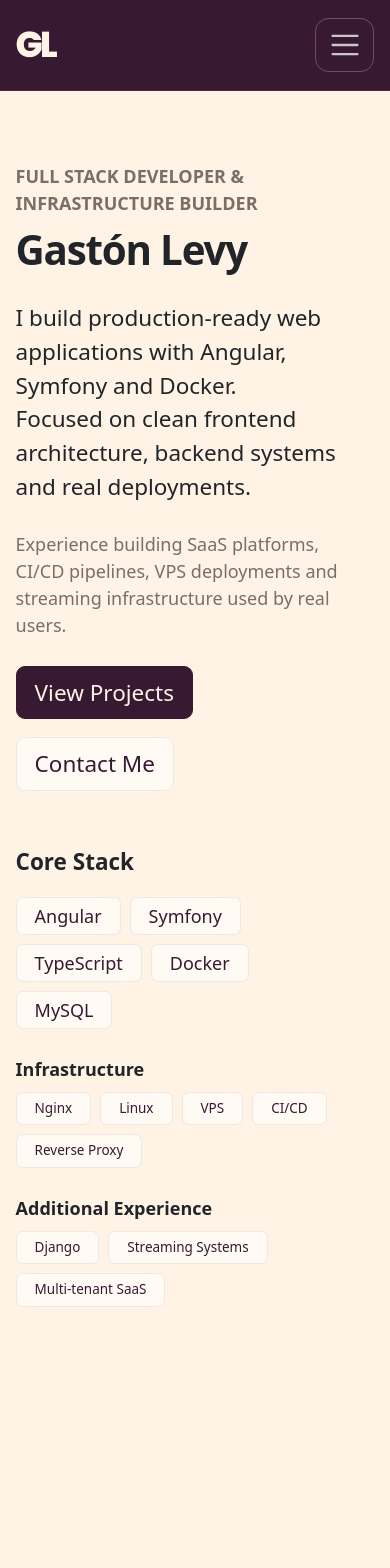
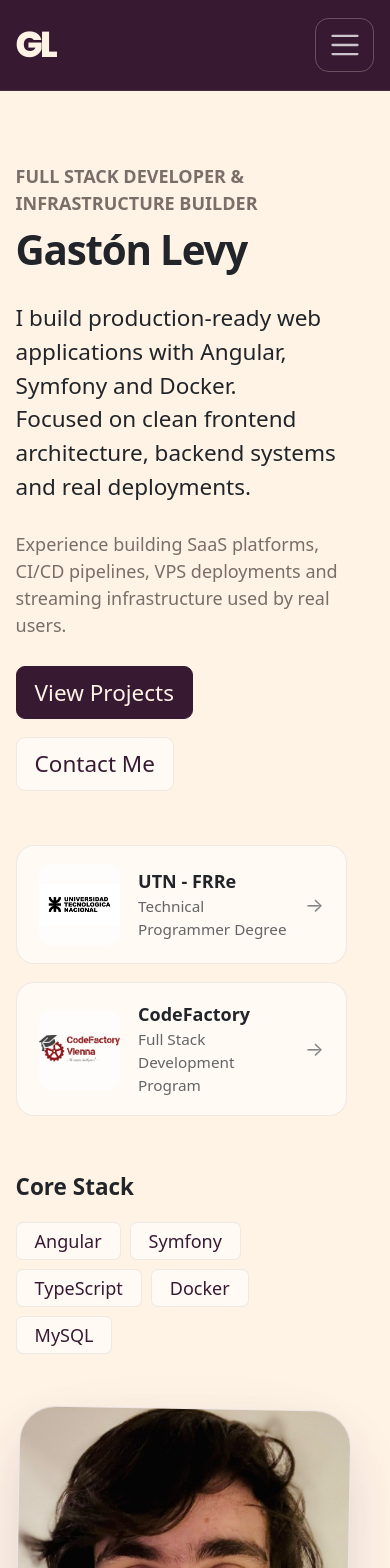
Before and after one commit to GastonLevy/WebFolio, an Angular app in the folder frontend/: page / in a window 390 px wide. Shown: the top 1568 px of the page. Before the commit the page ends 1379 px from the top, so only its background shows below. Built offline with nearby package versions, Linux system fonts and the light colour scheme.

Commit message:
style: add education section with responsive cards and logos in hero component

```diff
--- a/frontend/src/app/sections/hero/hero.html
+++ b/frontend/src/app/sections/hero/hero.html
@@ -1,6 +1,8 @@
 <section class="hero-wrapper">
 
-  <div class="row hero-section align-items-center gy-5">
+  <div class="row hero-section gy-5">
+
+    <!-- LEFT SIDE -->
 
     <div class="col-lg-7">
 
@@ -39,9 +41,105 @@
 
       </div>
 
-      <div class="row gy-4">
+      <!-- EDUCATION -->
 
-        <div class="col-12">
+      <div class="row g-3 mb-5">
+
+        <!-- UTN -->
+
+        <div class="col-12 col-md-6">
+
+          <a
+            href="https://www.frre.utn.edu.ar/"
+            target="_blank"
+            rel="noopener noreferrer"
+            class="education-link"
+          >
+
+            <div class="education-card education-card-horizontal">
+
+              <div class="education-logo-wrapper">
+
+                <img
+                  src="LogoUTN.webp"
+                  alt="UTN FRRe"
+                  class="education-logo"
+                >
+
+              </div>
+
+              <div class="education-content">
+
+                <p class="education-title mb-0">
+                  UTN - FRRe
+                </p>
+
+                <span class="education-subtitle">
+                  Technical Programmer Degree
+                </span>
+
+              </div>
+
+              <span class="education-arrow">
+                →
+              </span>
+
+            </div>
+
+          </a>
+
+        </div>
+
+        <!-- CODEFACTORY -->
+
+        <div class="col-12 col-md-6">
+
+          <a
+            href="https://www.codefactory.wien/"
+            target="_blank"
+            rel="noopener noreferrer"
+            class="education-link"
+          >
+
+            <div class="education-card education-card-horizontal">
+
+              <div class="education-logo-wrapper">
+
+                <img
+                  src="CodeFactory.png"
+                  alt="CodeFactory"
+                  class="education-logo"
+                >
+
+              </div>
+
+              <div class="education-content">
+
+                <p class="education-title mb-0">
+                  CodeFactory
+                </p>
+
+                <span class="education-subtitle">
+                  Full Stack Development Program
+                </span>
+
+              </div>
+
+              <span class="education-arrow">
+                →
+              </span>
+
+            </div>
+
+          </a>
+
+        </div>
+
+      </div>
+
+      <!-- CORE STACK -->
+
+      <div>
 
         <p class="fw-semibold fs-5 mb-3">
           Core Stack
@@ -57,7 +155,27 @@
 
       </div>
 
-        <div class="col-lg-6">
+    </div>
+
+    <!-- RIGHT SIDE -->
+
+    <div class="col-lg-5">
+
+      <div class="d-flex flex-column align-items-center">
+
+        <div class="hero-image-wrapper mb-5">
+
+          <img
+            src="profile_photo.jfif"
+            alt="Gastón Levy"
+            class="hero-image"
+          >
+
+        </div>
+
+        <div class="row w-100 gy-4">
+
+          <div class="col-12">
 
             <p class="fw-semibold mb-2">
               Infrastructure
@@ -73,7 +191,7 @@
 
           </div>
 
-        <div class="col-lg-6">
+          <div class="col-12">
 
             <p class="fw-semibold mb-2">
               Additional Experience
@@ -93,18 +211,6 @@
 
       </div>
 
-    <div class="col-lg-5 d-none d-lg-flex justify-content-center">
-
-      <div class="hero-image-wrapper">
-
-        <img
-          src="profile_photo.jfif"
-          alt="Gastón Levy"
-          class="hero-image"
-        >
-
-      </div>
-
     </div>
 
   </div>
--- a/frontend/src/app/sections/hero/hero.scss
+++ b/frontend/src/app/sections/hero/hero.scss
@@ -8,7 +8,7 @@
 .hero-section {
   width: 100%;
 
-  align-items: center !important;
+  align-items: flex-start !important;
 
   padding-block: 4rem;
 }
@@ -73,3 +73,103 @@
 
   box-shadow: 0 2rem 4rem rgba(56, 25, 50, 0.16);
 }
+
+/* EDUCATION */
+
+.education-link {
+  display: block;
+
+  color: inherit;
+  text-decoration: none;
+}
+
+.education-card {
+  border-radius: 1rem;
+
+  border: 1px solid rgba(56, 25, 50, 0.08);
+
+  background: rgba(255, 255, 255, 0.55);
+
+  backdrop-filter: blur(10px);
+
+  transition:
+    transform 0.2s ease,
+    box-shadow 0.2s ease,
+    border-color 0.2s ease;
+}
+
+.education-card:hover {
+  transform: translateY(-3px);
+
+  border-color: rgba(56, 25, 50, 0.15);
+
+  box-shadow: 0 1rem 2rem rgba(56, 25, 50, 0.08);
+}
+
+.education-card-horizontal {
+  min-height: 6.5rem;
+
+  padding: 1rem 1.25rem;
+
+  display: flex;
+  align-items: center;
+  gap: 1rem;
+}
+
+.education-logo-wrapper {
+  width: 4.5rem;
+  height: 4.5rem;
+
+  flex-shrink: 0;
+
+  display: flex;
+  align-items: center;
+  justify-content: center;
+
+  border-radius: 0.75rem;
+
+  background: rgba(255, 255, 255, 0.65);
+}
+
+.education-logo {
+  max-width: 100%;
+  max-height: 3rem;
+
+  object-fit: contain;
+}
+
+.education-content {
+  flex: 1;
+
+  display: flex;
+  flex-direction: column;
+}
+
+.education-title {
+  font-size: 1rem;
+  font-weight: 700;
+
+  color: #212529;
+}
+
+.education-subtitle {
+  font-size: 0.85rem;
+
+  color: rgba(33, 37, 41, 0.7);
+}
+
+.education-arrow {
+  font-size: 1.1rem;
+
+  opacity: 0.55;
+
+  transition:
+    transform 0.2s ease,
+    opacity 0.2s ease;
+}
+
+.education-card:hover .education-arrow {
+  transform: translateX(4px);
+
+  opacity: 1;
+}
```
Also changed, not shown: frontend/public/CodeFactory.png (added), frontend/public/LogoUTN.webp (added). Lines whose indentation alone changed are shown as unchanged.
